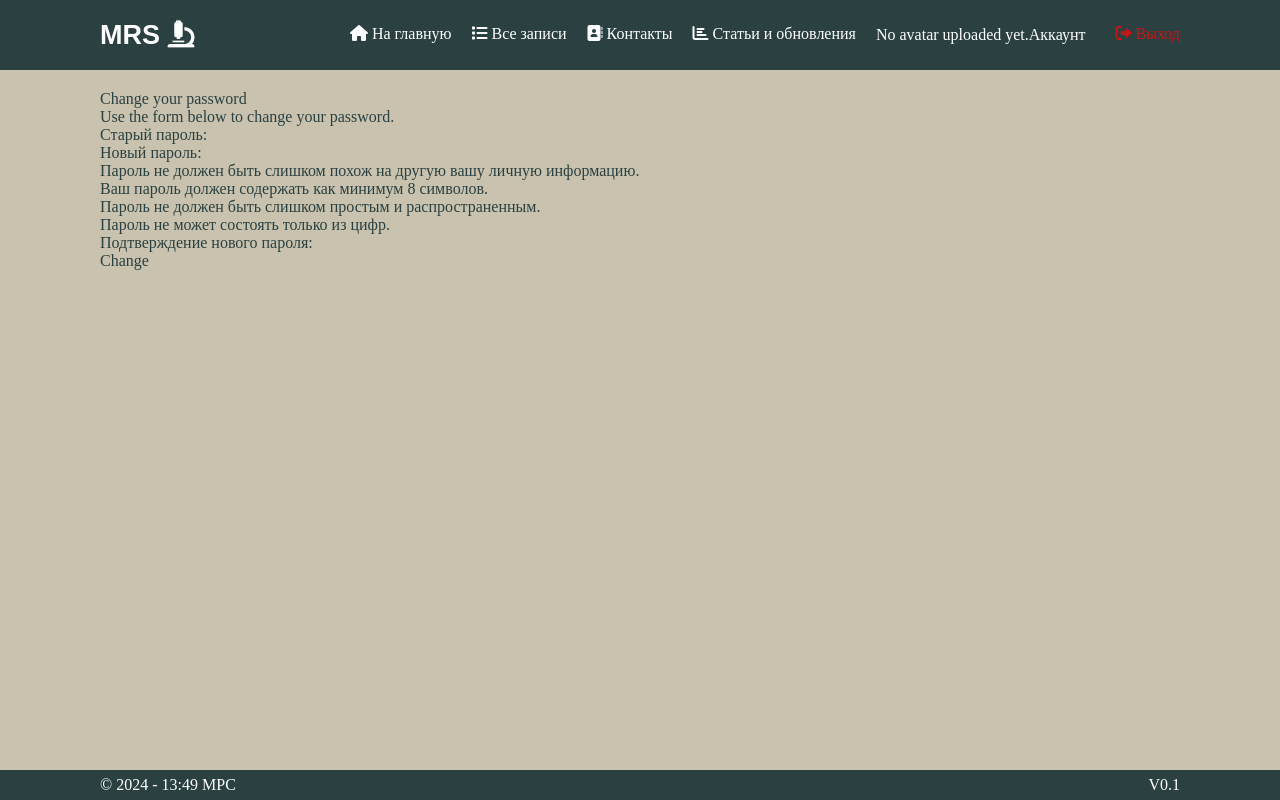
After one commit to skolavsky/diplom_mrs, a Django app: page /account/password-change/ in a window 1280 px wide. The commit adds this page. Run offline with Django 4.2, Linux system fonts and the light colour scheme; the visitor is signed in with stand-in values (Sample User, id 1); some libraries are stand-ins or nearby versions.

Commit message:
feature: password-change
сделал view для смены пароля

```diff
--- a/mrs_proj/account/templates/account/edit.html
+++ b/mrs_proj/account/templates/account/edit.html
@@ -6,6 +6,7 @@
 
 {% block content %}
   <h1>Edit your account</h1>
+<a href="{% url 'account:password_change' %}"><i class="fas fa-home"></i> Сменить пароль </a>
   <p>You can edit your account using the following form:</p>
   <form method="post" enctype="multipart/form-data">
     {{ user_form.as_p }}
--- /dev/null
+++ b/mrs_proj/account/templates/account/password_change_form.html
@@ -0,0 +1,13 @@
+{% extends "base.html" %}
+
+{% block title %}Change your password{% endblock %}
+
+{% block content %}
+  <h1>Change your password</h1>
+  <p>Use the form below to change your password.</p>
+  <form method="post">
+    {{ form.as_p }}
+    <p><input type="submit" value="Change"></p>
+    {% csrf_token %}
+  </form>
+{% endblock %}
--- a/mrs_proj/account/urls.py
+++ b/mrs_proj/account/urls.py
@@ -1,10 +1,10 @@
-from django.urls import path, include
-from django.contrib.auth import views as auth_views
-from . import views
+from django.urls import path
+
+from .views import CustomPasswordChangeView, EditProfileView
 
 app_name = 'account'
 
 urlpatterns = [
-
-    path('edit/', views.edit, name='edit'),
+    path('edit/', EditProfileView.as_view(), name='account_edit'),
+    path('password-change/', CustomPasswordChangeView.as_view(), name='password_change'),
 ]
--- a/mrs_proj/account/views.py
+++ b/mrs_proj/account/views.py
@@ -1,34 +1,35 @@
+from django.contrib import messages
+from django.contrib.auth.decorators import login_required
+from django.contrib.auth.mixins import LoginRequiredMixin
+from django.contrib.auth.views import PasswordChangeView
 from django.shortcuts import render
-from django.http import HttpResponse
-from django.shortcuts import render
-from django.contrib.auth import authenticate, login
-from django.contrib.auth.decorators import login_required
-from django.contrib import messages
+from django.urls import reverse_lazy
+from django.views.generic import View
+
 from .forms import UserEditForm, ProfileEditForm
-from .models import Profile
 
 
-@login_required
-def edit(request):
-    if request.method == 'POST':
-        user_form = UserEditForm(instance=request.user,
-                                 data=request.POST)
-        profile_form = ProfileEditForm(
-                                    instance=request.user.profile,
-                                    data=request.POST,
-                                    files=request.FILES)
+class CustomPasswordChangeView(PasswordChangeView, LoginRequiredMixin):
+    template_name = 'account/password_change_form.html'  # Указываете путь к вашему шаблону
+    success_url = reverse_lazy('account:account_edit')  # Указываете URL, на который будет перенаправлен пользователь после успешного изменения пароля
+
+
+class EditProfileView(LoginRequiredMixin, View):
+    login_url = '/login/'  # URL для перенаправления, если пользователь не аутентифицирован
+
+    def get(self, request):
+        user_form = UserEditForm(instance=request.user)
+        profile_form = ProfileEditForm(instance=request.user.profile)
+        return render(request, 'account/edit.html', {'user_form': user_form, 'profile_form': profile_form})
+
+    def post(self, request):
+        user_form = UserEditForm(instance=request.user, data=request.POST)
+        profile_form = ProfileEditForm(instance=request.user.profile, data=request.POST, files=request.FILES)
         if user_form.is_valid() and profile_form.is_valid():
             user_form.save()
             profile_form.save()
             messages.success(request, 'Profile updated successfully')
+            return redirect('account:edit')  # Перенаправление на эту же страницу после успешного обновления профиля
         else:
             messages.error(request, 'Error updating your profile')
-    else:
-
-        user_form = UserEditForm(instance=request.user)
-        profile_form = ProfileEditForm(
-                                    instance=request.user.profile)
-    return render(request,
-                  'account/edit.html',
-                  {'user_form': user_form,
-                   'profile_form': profile_form})
+            return render(request, 'account/edit.html', {'user_form': user_form, 'profile_form': profile_form})
--- a/mrs_proj/mrs_proj/settings_common.py
+++ b/mrs_proj/mrs_proj/settings_common.py
@@ -39,6 +39,7 @@ AUTHENTICATION_BACKENDS = [
 ALLOWED_HOSTS = []
 
 INSTALLED_APPS = [
+    'account.apps.AccountConfig',  # own application
     'django.contrib.admin',
     'django.contrib.auth',
     'django.contrib.contenttypes',
@@ -54,7 +55,6 @@ INSTALLED_APPS = [
     'web_handler.apps.WebHandlerConfig',  # own application
     'clients.apps.ClientsConfig',  # own application
     'blog.apps.BlogConfig',  # own application
-    'account.apps.AccountConfig',  # own application
 
 ]
 
--- a/mrs_proj/web_handler/templates/base.html
+++ b/mrs_proj/web_handler/templates/base.html
@@ -37,13 +37,13 @@
             <div class="avatar-container">
                 {% if request.user.profile.photo %}
                     {% thumbnail request.user.profile.photo "32x32" crop="smart" as im %}
-                    <a href="{% url 'account:edit' %}">
+                    <a href="{% url 'account:account_edit' %}">
                         <img src="{{ im.url }}" alt="Your Avatar" class="avatar">
                     </a>
                 {% else %}
                     <p>No avatar uploaded yet.</p>
                 {% endif %}
-                <a href="{% url 'account:edit' %}" class="account-link"> Аккаунт </a>
+                <a href="{% url 'account:account_edit' %}" class="account-link"> Аккаунт </a>
             </div>
             <form action="{% url 'logout' %}" method="post" class="logout-form">
                 {% csrf_token %}
```
